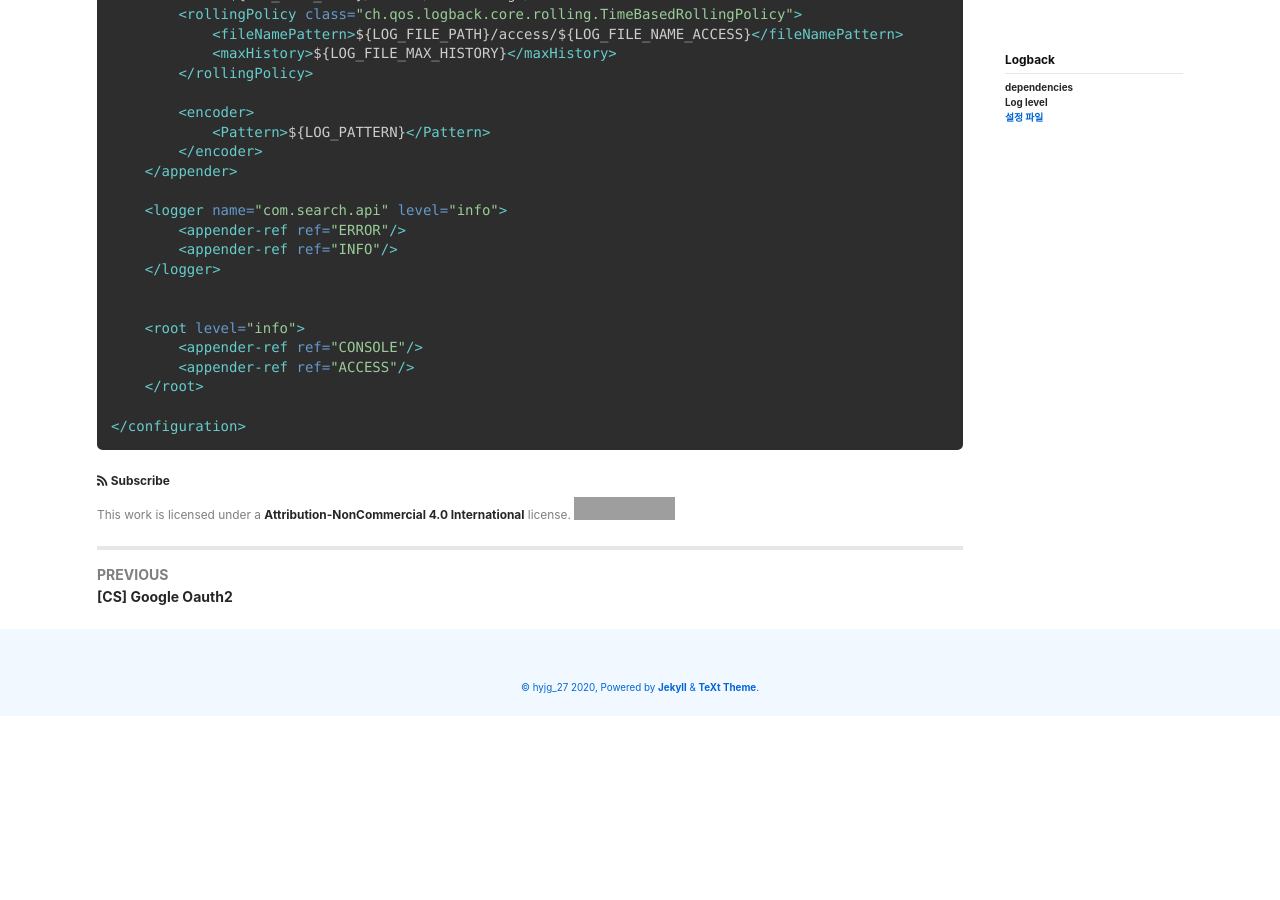
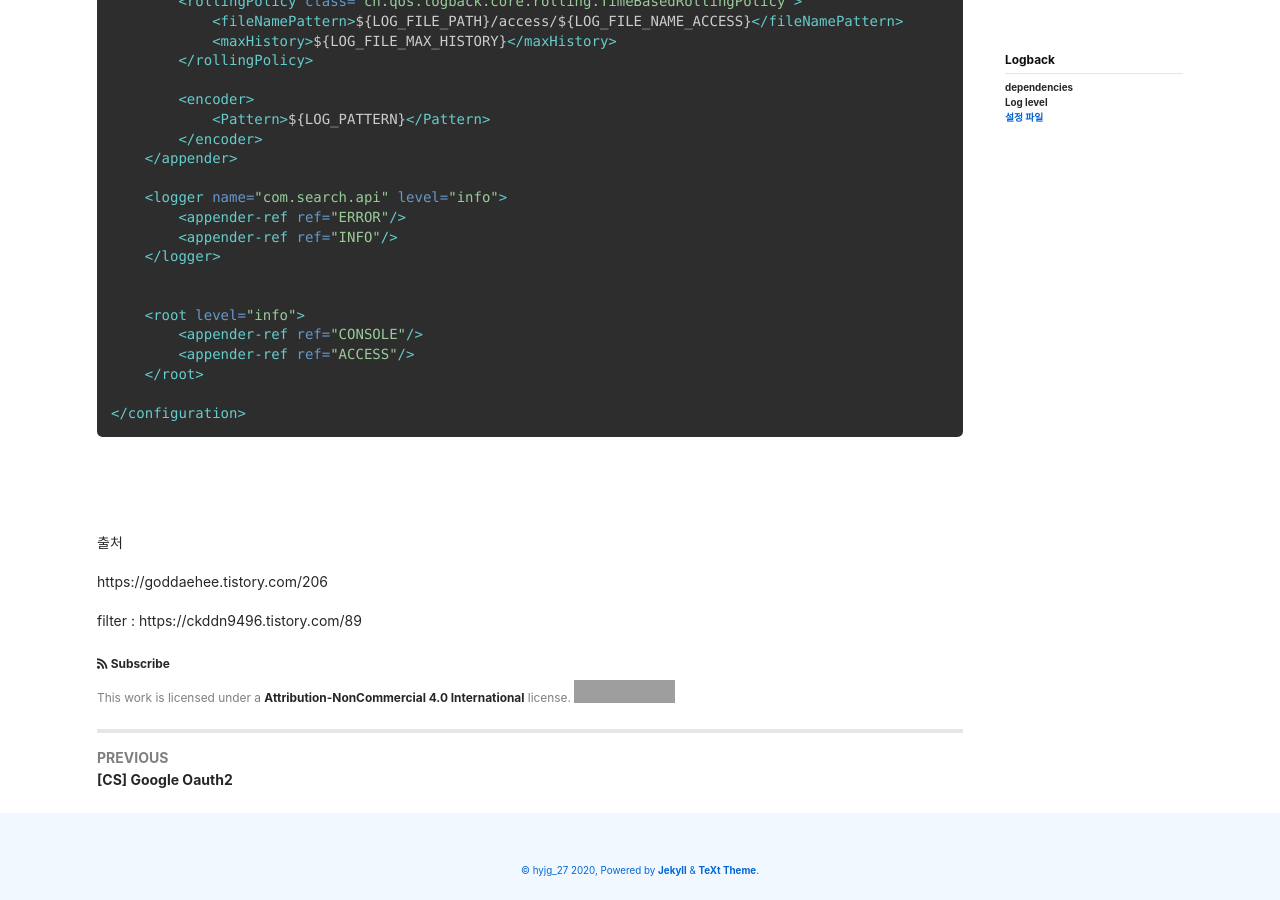
Before and after one commit to rlaguswhd19/rlaguswhd19.github.com, a Jekyll site: the page built from _posts/CS/SPRINGBOOT/2021-12-01-[SPRINGBOOT] Logback.md, in a window 1280 px wide and 900 px high, scrolled down 7111 px. Built offline with Jekyll 4.4.1, drawn with Linux system fonts in a browser that asks for light colours; nearby versions of some CDN libraries; before the commit the page ends 7827 px from its top, so only the background shows below that; grey boxes are pictures that could not be loaded.

Commit message:
update : Logback 내용 수정

````diff
--- a/_posts/CS/SPRINGBOOT/2021-12-01-[SPRINGBOOT] Logback.md
+++ b/_posts/CS/SPRINGBOOT/2021-12-01-[SPRINGBOOT] Logback.md
@@ -20,19 +20,19 @@ http://logback.qos.ch/manual/index.html
 
 ##### Automatic Reloading Configuration File
 
-> 설정 파일을 스캔하는 별도의 스레드를 두어 지정한 시간마다 설정 파일을 스캔해 프로그램의 재시작 없이 설정을 변경할 수 있다.
+설정 파일을 스캔하는 별도의 스레드를 두어 지정한 시간마다 설정 파일을 스캔해 프로그램의 재시작 없이 설정을 변경할 수 있다.
 
 ##### Automatic Compression / Removal
 
-> 로그 파일을 생성할 때, 별도의 프로그램을 통해 압축을 진행할 필요 없이 자동 압축을 지원하며, 시간 또는 개수를 설정하여 설정한 시간이나 개수를 초과할 경우 로그 파일이 자동으로 삭제되도록 할 수 있다.
+로그 파일을 생성할 때, 별도의 프로그램을 통해 압축을 진행할 필요 없이 자동 압축을 지원하며, 시간 또는 개수를 설정하여 설정한 시간이나 개수를 초과할 경우 로그 파일이 자동으로 삭제되도록 할 수 있다.
 
 ##### Graceful Recovery From I/O Failures
 
-> 로그 기록 중에 장애가 발생할 경우, 서버 중지 없이 장애 발생시점으로부터의 자동 복구를 지원한다.
+로그 기록 중에 장애가 발생할 경우, 서버 중지 없이 장애 발생시점으로부터의 자동 복구를 지원한다.
 
 ##### If Statement
 
-> 설정 파일에 조건문을 사용하여 세밀하게 로깅 설정하여 여러 환경에 맞게 자동 구성되도록 할 수 있다.
+설정 파일에 조건문을 사용하여 세밀하게 로깅 설정하여 여러 환경에 맞게 자동 구성되도록 할 수 있다.
 
 <br/>
 
@@ -372,3 +372,13 @@ logging.level.com.search.api=info // 패키지별로 처리 가능
 
 </configuration>
 ```
+
+<br/>
+
+<br/>
+
+출처
+
+https://goddaehee.tistory.com/206
+
+filter : https://ckddn9496.tistory.com/89
````
